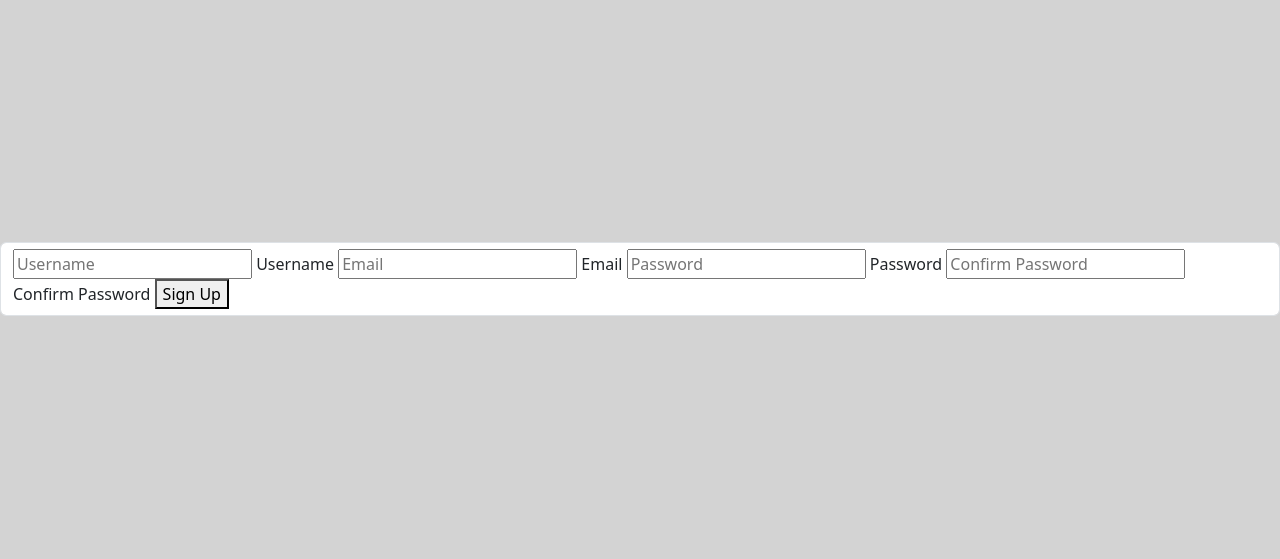
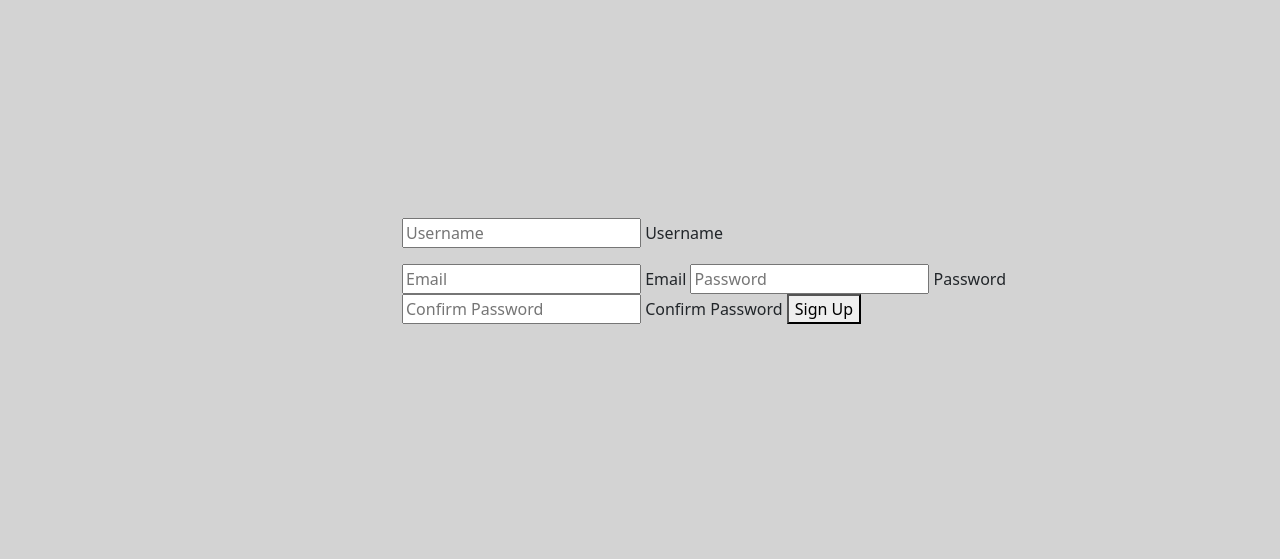
Before and after one commit to Jelly-Bean-Coder/phobia-pages, a Flask app: page /signup in a window 1280 px wide; the page is wider, and only the part inside the window is pictured. Shown: the part 241-800 px from the top of that part. Run offline with Flask 3, Linux system fonts and the light colour scheme; parts of the project's set-up code (start-up, migrations or seed data) failed here and were passed over; some libraries are stand-ins or nearby versions.

Commit message:
Refactor signup form layout for improved structure and styling

```diff
--- a/app/templates/signup.html
+++ b/app/templates/signup.html
@@ -1,10 +1,17 @@
 {% extends "index.html" %}
 {% block content %}
-    <form method="POST" action="{{ url_for('auth.signup') }}" class="form-control">
+<div class="container centered-div">
+    <div id="tmp" class="row align-items-center justify-content-center">
+        <div class="col-md-8 col-lg-6">
+
+            <form method="POST" action="{{ url_for('auth.signup') }}">
+                <div class="mb-3">
                     <input type="hidden" name="csrf_token" value="{{ csrf_token() }}">
                     <input type="text" id="username" name="username" placeholder="Username" required>
                     <label for="username">Username</label>
+                </div>
 
+                <div class="mb-3">
                 <input type="email" id="email" name="email" placeholder="Email" required>
                 <label for="email">Email</label>
 
@@ -16,4 +23,7 @@
 
                 <button type="submit">Sign Up</button>
             </form>
+        </div>
+    </div>
+</div>
 {% endblock %}
```
Lines whose indentation alone changed are shown as unchanged.
